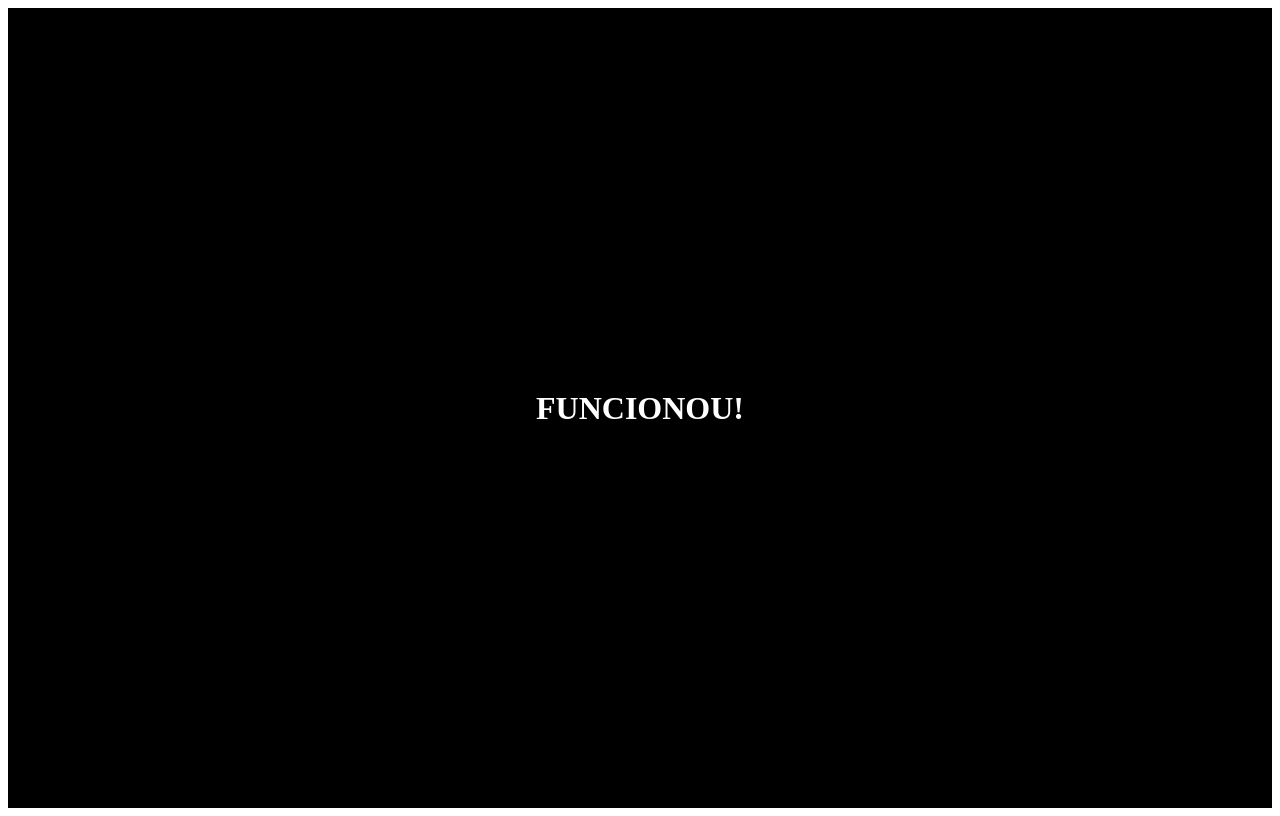
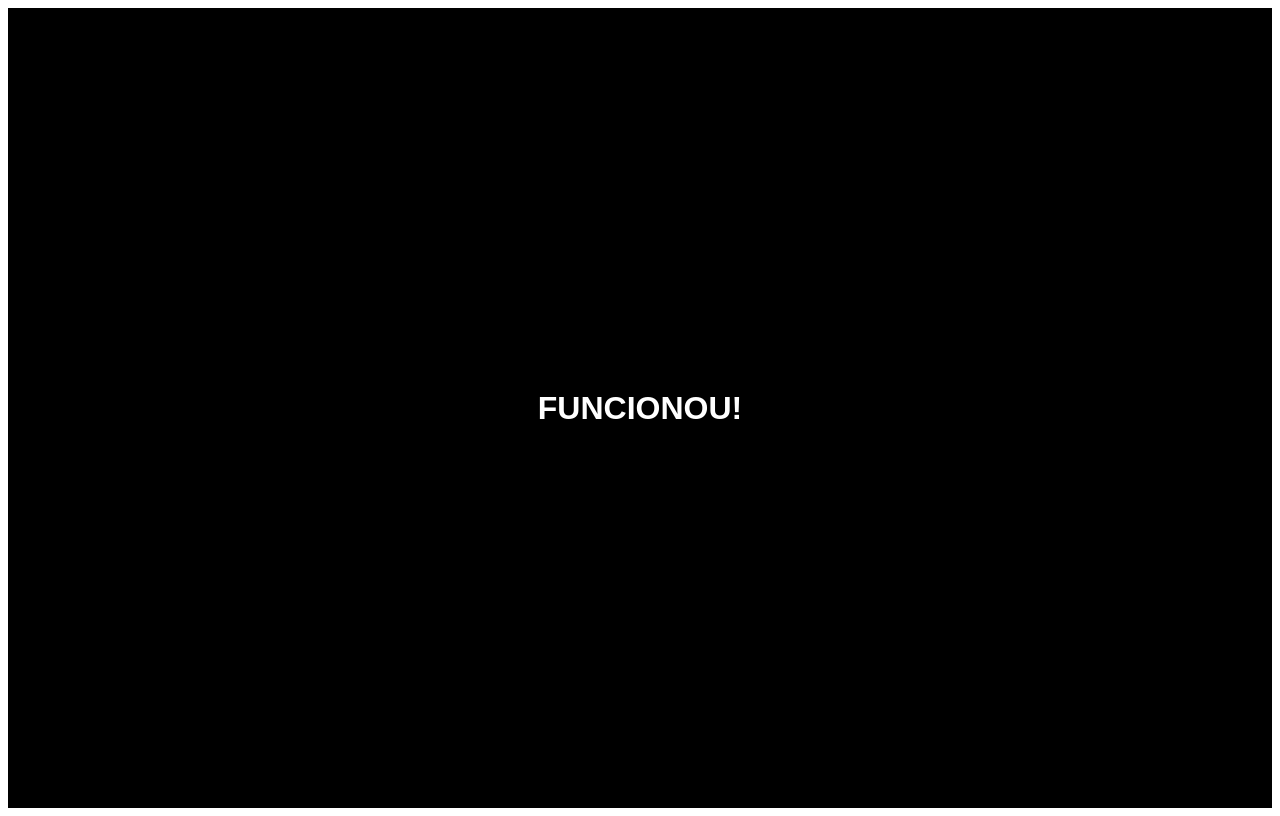
Before and after one commit to izabelem167-boop/musicai-novo, a React (Vite) app: page / in a window 1280 px wide. Built offline with nearby package versions, Linux system fonts and the light colour scheme.

Commit message:
Update App.jsx

```diff
--- a/src/App.jsx
+++ b/src/App.jsx
@@ -1,5 +1,18 @@
 import React from 'react'
 
 export default function App() {
-  return <h1 style={{color:'white',background:'black',height:'100vh',display:'flex',alignItems:'center',justifyContent:'center',margin:0}}>FUNCIONOU!</h1>
+  return (
+    <h1 style={{
+      color: 'white',
+      background: 'black',
+      height: '100vh',
+      display: 'flex',
+      alignItems: 'center',
+      justifyContent: 'center',
+      margin: 0,
+      fontFamily: 'sans-serif'
+    }}>
+      FUNCIONOU!
+    </h1>
+  )
 }
```
